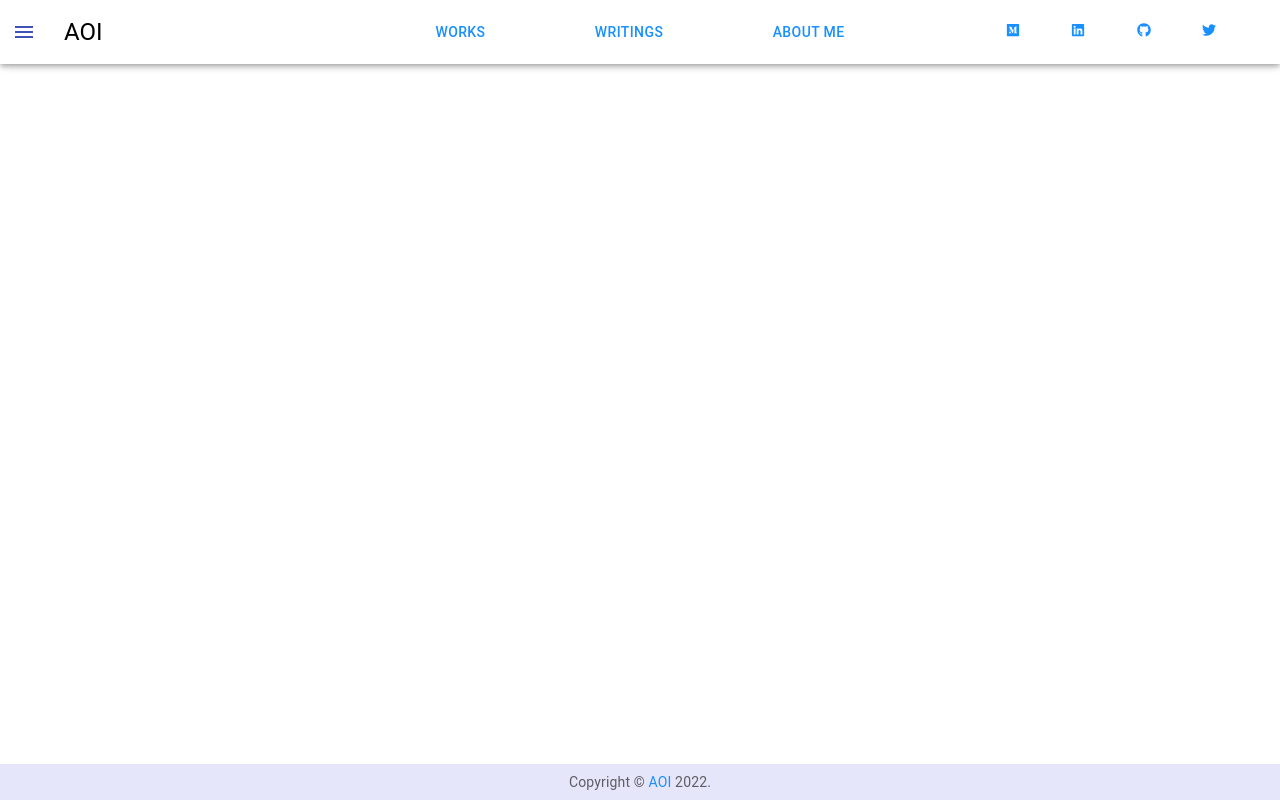
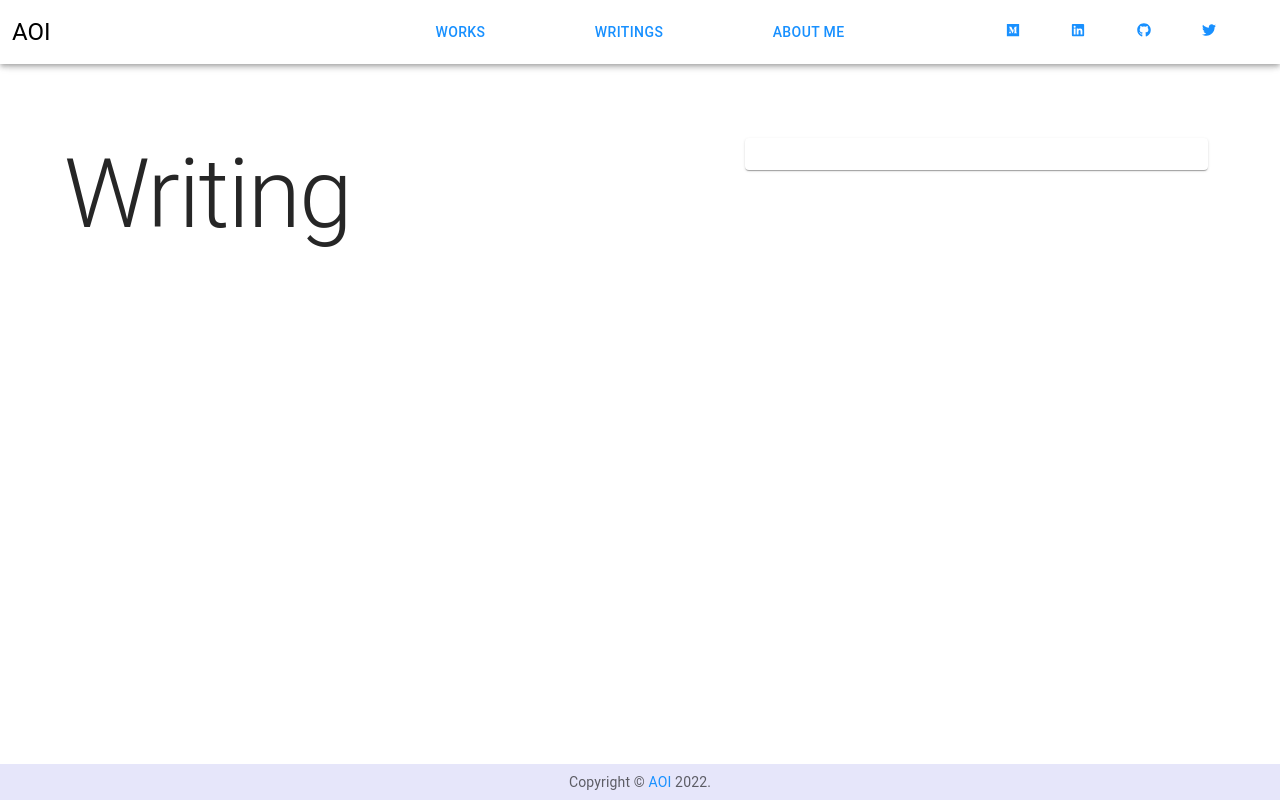
Before and after one commit to Aoi020608/get_city, a React (Create React App) app: page /post in a window 1280 px wide. Built offline with nearby package versions, Linux system fonts and the light colour scheme.

Commit message:
create post

```diff
--- a/package.json
+++ b/package.json
@@ -21,6 +21,7 @@
     "@types/styled-components": "^5.1.14",
     "antd": "^4.14.0",
     "axios": "^0.21.1",
+    "gray-matter": "^4.0.3",
     "html-react-parser": "^1.3.0",
     "markdown-to-jsx": "^7.1.3",
     "react": "^17.0.1",
--- a/src/App.tsx
+++ b/src/App.tsx
@@ -4,7 +4,6 @@ import { Switch, Route, useLocation } from "react-router-dom";
 import Header from "./components/Header";
 import MainFeaturedPost from "./components/MainFeatured";
 import Footer from "./components/Footer";
-import Contact from "./components/Contact";
 import Works from "./pages/Works";
 import Aboutme from "./pages/Aboutme";
 import PostsPage from "./pages/posts";
@@ -25,9 +24,6 @@ function App() {
           <Route path="/aboutme" exact>
             <Aboutme />
           </Route>
-          {/* <Route path="/contact" exact>
-            <Contact />
-          </Route> */}
           <Route path="/post" exact>
             <PostsPage />
           </Route>
--- a/src/components/Header.tsx
+++ b/src/components/Header.tsx
@@ -4,8 +4,6 @@ import { createStyles, makeStyles, Theme } from "@material-ui/core/styles";
 import AppBar from "@material-ui/core/AppBar";
 import Toolbar from "@material-ui/core/Toolbar";
 import Typography from "@material-ui/core/Typography";
-import IconButton from "@material-ui/core/IconButton";
-import MenuIcon from "@material-ui/icons/Menu";
 import { Grid } from "@material-ui/core";
 import { FaMedium, FaLinkedin, FaGithub, FaTwitter } from "react-icons/fa";
 
@@ -51,14 +49,6 @@ const Header: React.FC = () => {
         <Toolbar className={classes.toolbar}>
           <Grid container spacing={3}>
             <Grid sm={3} className={classes.titleContainer}>
-              <IconButton
-                edge="start"
-                className={classes.menuButton}
-                color="primary"
-                aria-label="menu"
-              >
-                <MenuIcon />
-              </IconButton>
               <Typography variant="h5">
                 <Link to="/" className={classes.title}>
                   AOI
--- a/src/pages/posts/index.tsx
+++ b/src/pages/posts/index.tsx
@@ -1,9 +1,52 @@
 import React from "react";
+import { createTheme, ThemeProvider } from "@mui/material/styles";
+import Container from "@mui/material/Container";
+import Card from "@mui/material/Card";
+import CardContent from "@mui/material/CardContent";
+import { CardMedia, Grid } from "@mui/material";
+import { CardActionArea } from "@mui/material";
+import Markdown from "markdown-to-jsx";
+import { Typography } from "@material-ui/core";
+
+// import {getAllPosts} from "~src/"
+
+// import me from "../assets/img/me.png";
+
+const theme = createTheme();
 
 const PostsPage: React.FC = () => {
   return (
     <>
       <h1>Writing</h1>
+      <ThemeProvider theme={theme}>
+        <Container sx={{ py: 8 }} maxWidth="lg">
+          <Grid container spacing={2} sx={{ marginBottom: "2rem" }}>
+            <Grid item lg={7} sm={12}>
+              <Typography variant="h1" component="div" gutterBottom>
+                Writing
+              </Typography>
+              {/* <Card>
+                <CardActionArea>
+                  <CardMedia
+                    component="img"
+                    height="600rem"
+                    // image={me}
+                    alt="green iguana"
+                    // sx={{ padding: "1rem 1rem" }}
+                  />
+                </CardActionArea>
+              </Card> */}
+            </Grid>
+            <Grid item lg={5} sm={12}>
+              <Card>
+                <CardActionArea>
+                  <CardContent>{/* <Markdown>{md}</Markdown> */}</CardContent>
+                </CardActionArea>
+              </Card>
+            </Grid>
+          </Grid>
+        </Container>
+      </ThemeProvider>
     </>
   );
 };
```
Also changed, not shown: src/lib/content/posts.ts (added, +54 -0 lines), 1 other file (tests, documents, lock files or other folders).
